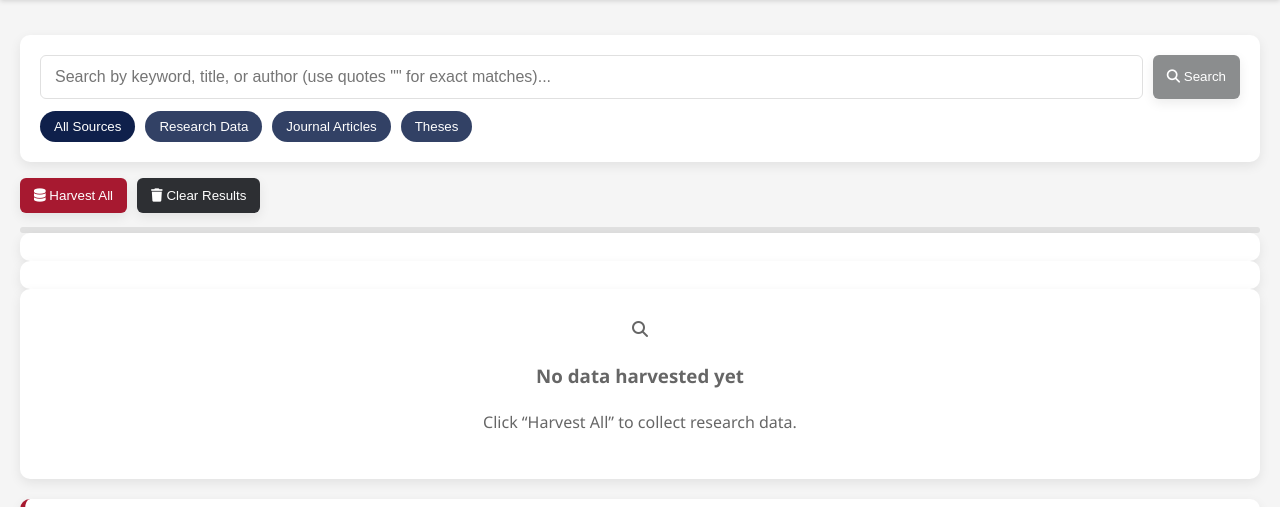
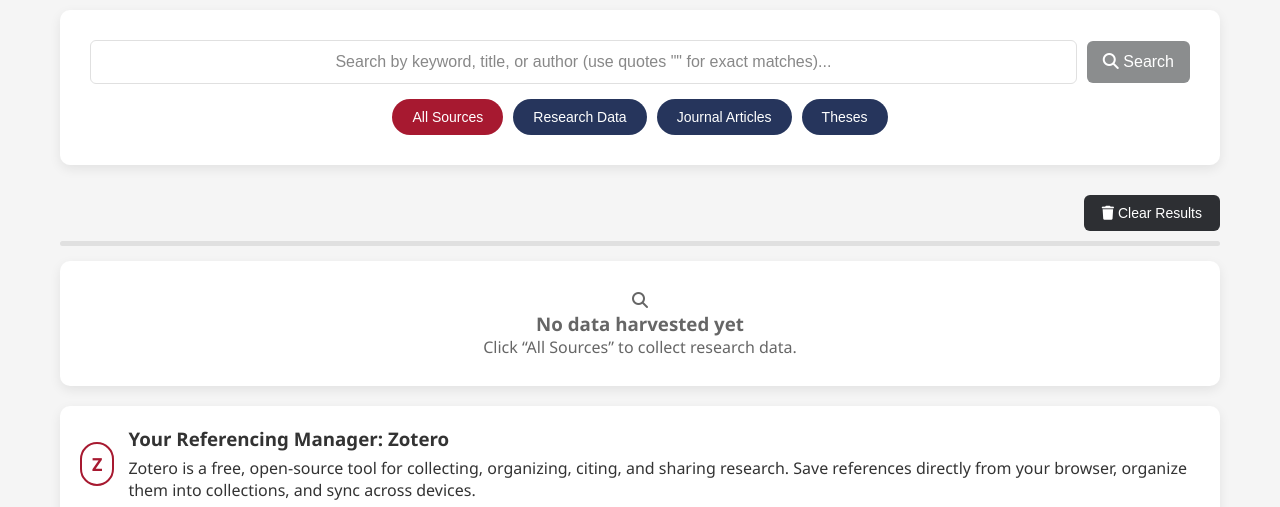
Before and after one commit to archiverepo1/InquiryBase, a plain HTML site: page index.html in a window 1280 px wide. Shown: the part 91-598 px from the top of the page. Drawn offline with Linux system fonts and the light colour scheme.

Commit message:
Update index.html

```diff
--- a/index.html
+++ b/index.html
@@ -5,11 +5,32 @@
   <meta name="viewport" content="width=device-width, initial-scale=1.0">
   <title>Library</title>
   <link rel="stylesheet" href="https://cdnjs.cloudflare.com/ajax/libs/font-awesome/6.4.0/css/all.min.css">
-  <link rel="stylesheet" href="style.css">
   <style>
+    :root {
+      --primary-color: #0F204B;
+      --secondary-color: #A71930;
+      --light-gray: #f5f5f5;
+      --medium-gray: #e0e0e0;
+      --dark-gray: #333;
+      --search-button-color: #8B8D8E;
+      --card-shadow: 0 4px 12px rgba(0,0,0,0.08);
+      --card-hover-shadow: 0 8px 24px rgba(0,0,0,0.12);
+    }
+
+    * { box-sizing: border-box; margin: 0; padding: 0; }
+
+    body {
+      background-color: var(--light-gray);
+      color: var(--dark-gray);
+      font-family: 'Segoe UI', Tahoma, Geneva, Verdana, sans-serif;
+      display: flex;
+      flex-direction: column;
+      min-height: 100vh;
+    }
+
     /* HEADER */
     .site-header {
-      background-color: #0F204B;
+      background-color: var(--primary-color);
       padding: 16px 24px;
       display: flex;
       align-items: center;
@@ -34,17 +55,176 @@
       color: #fff;
     }
 
-    /* Remove "Ready to harvest" */
-    .harvest-status { display: none !important; }
+    /* SEARCH SECTION */
+    .container { max-width: 1200px; margin: 0 auto; padding: 20px; flex: 1; }
 
-    /* Hide the old results header title */
-    .results-header h2.results-title {
-      display: none;
+    .search-section {
+      background: #fff;
+      border-radius: 10px;
+      box-shadow: var(--card-shadow);
+      padding: 30px;
+      margin-bottom: 30px;
+    }
+
+    .search-row {
+      display: flex;
+      gap: 10px;
+      margin-bottom: 15px;
+      align-items: center;
+    }
+
+    .search-input {
+      flex: 1;
+      border: 1px solid var(--medium-gray);
+      border-radius: 6px;
+      padding: 12px 14px;
+      font-size: 16px;
+      color: #333;
+    }
+
+    /* Center placeholder only */
+    .search-input::placeholder {
+      text-align: center;
+      color: #888;
+      opacity: 1;
+      font-weight: 500;
+    }
+
+    .btn.search-btn {
+      background: var(--search-button-color);
+      color: white;
+      border: none;
+      border-radius: 6px;
+      padding: 12px 16px;
+      cursor: pointer;
+      font-size: 16px;
+      transition: background 0.3s;
+    }
+    .btn.search-btn:hover { background: #707273; }
+
+    .source-tabs {
+      display: flex;
+      justify-content: center;
+      gap: 10px;
+      flex-wrap: wrap;
+      margin-top: 10px;
+    }
+
+    .tab {
+      background: var(--primary-color);
+      color: #fff;
+      border: none;
+      border-radius: 30px;
+      padding: 10px 20px;
+      font-size: 14px;
+      cursor: pointer;
+      opacity: 0.9;
+      transition: all 0.3s;
+    }
+    .tab:hover,
+    .tab.active {
+      opacity: 1;
+      background: var(--secondary-color);
+    }
+
+    /* RESULTS SECTION */
+    .results-section { margin-top: 20px; }
+    .results-header {
+      display: flex;
+      justify-content: flex-end;
+      align-items: center;
+      margin-bottom: 10px;
+    }
+
+    .btn.refresh-btn {
+      background: #2d2f33;
+      color: #fff;
+      border: none;
+      border-radius: 6px;
+      padding: 10px 18px;
+      font-size: 14px;
+      cursor: pointer;
+      transition: background 0.3s;
+    }
+    .btn.refresh-btn:hover { background: #444; }
+
+    .progress-bar {
+      height: 5px;
+      background: var(--medium-gray);
+      border-radius: 5px;
+      overflow: hidden;
+      margin-bottom: 15px;
+    }
+    .progress {
+      height: 100%;
+      background-color: var(--secondary-color);
+      width: 0%;
+      transition: width 0.5s;
+    }
+
+    .data-cards-container {
+      display: grid;
+      grid-template-columns: repeat(auto-fill, minmax(340px, 1fr));
+      gap: 22px;
+    }
+    .no-results {
+      text-align: center;
+      color: #666;
+      background: #fff;
+      border-radius: 10px;
+      box-shadow: var(--card-shadow);
+      padding: 28px;
+      grid-column: 1 / -1;
+    }
+
+    /* ZOTERO CARD */
+    .zotero-card {
+      background: #fff;
+      border-radius: 10px;
+      box-shadow: var(--card-shadow);
+      padding: 20px;
+      margin: 20px 0;
+    }
+    .zotero-head {
+      display: flex;
+      gap: 14px;
+      align-items: center;
+    }
+    .zotero-mark {
+      height: 44px;
+      width: 44px;
+      border-radius: 999px;
+      border: 2px solid var(--secondary-color);
+      display: flex;
+      align-items: center;
+      justify-content: center;
+      color: var(--secondary-color);
+      font-weight: 800;
+      font-size: 18px;
+    }
+    .zotero-card h3 { margin: 0 0 6px; }
+    .zotero-actions {
+      display: flex;
+      gap: 10px;
+      flex-wrap: wrap;
+      margin-top: 12px;
+    }
+    .zotero-actions a {
+      text-decoration: none;
+      background: var(--primary-color);
+      color: white;
+      padding: 8px 12px;
+      border-radius: 6px;
+      font-size: 14px;
+      transition: background 0.3s;
+    }
+    .zotero-actions a:hover {
+      background: var(--secondary-color);
     }
 
     /* FOOTER */
     .top-footer {
-      background-color: #0F204B;
+      background-color: var(--primary-color);
       color: white;
       padding: 30px 0;
       text-align: center;
@@ -63,7 +243,7 @@
       color: #ffffff;
     }
     .email-button {
-      background-color: #A71930;
+      background-color: var(--secondary-color);
       color: white;
       border: none;
       padding: 10px 18px;
@@ -76,16 +256,22 @@
       background-color: #8a1426;
     }
     .footer {
-      background-color: #0F204B;
+      background-color: var(--primary-color);
       color: #ffffff;
       text-align: center;
       padding: 12px 0;
       font-size: 14px;
       border-top: 1px solid rgba(255,255,255,0.2);
     }
+
+    @media (max-width: 768px) {
+      .search-row { flex-direction: column; }
+      .search-input { min-width: 100%; }
+    }
   </style>
 </head>
 <body>
+
   <!-- HEADER -->
   <header class="site-header">
     <img src="https://raw.githubusercontent.com/archiverepo1/InquiryBase/main/8eb8b5de-da57-4058-ab47-147005070d45.png"
@@ -94,12 +280,14 @@
     <span class="header-title">Library</span>
   </header>
 
-  <!-- MAIN CONTAINER -->
+  <!-- MAIN CONTENT -->
   <div class="container">
+
     <!-- SEARCH SECTION -->
     <section class="search-section">
       <div class="search-row">
-        <input type="text" class="search-input" placeholder='Search by keyword, title, or author (use quotes "" for exact matches)...' />
+        <input type="text" class="search-input"
+          placeholder='Search by keyword, title, or author (use quotes "" for exact matches)...'>
         <button class="btn search-btn"><i class="fas fa-search"></i> Search</button>
       </div>
 
@@ -111,26 +299,19 @@
       </div>
     </section>
 
-    <!-- RESULTS SECTION (without “Harvested Results” title) -->
+    <!-- RESULTS -->
     <section class="results-section">
       <div class="results-header">
-        <div class="results-actions" style="display:flex;justify-content:flex-end;gap:10px;">
-          <button class="btn harvest-btn"><i class="fas fa-database"></i> Harvest All</button>
-          <button class="btn refresh-btn"><i class="fas fa-trash"></i> Clear Results</button>
-        </div>
+        <button class="btn refresh-btn"><i class="fas fa-trash"></i> Clear Results</button>
       </div>
 
       <div class="progress-bar"><div class="progress"></div></div>
 
-      <div class="filters"></div>
-
-      <div class="results-content">
-        <div class="data-cards-container" id="dataCardsContainer">
-          <div class="no-results">
-            <i class="fas fa-search"></i>
-            <h3>No data harvested yet</h3>
-            <p>Click “Harvest All” to collect research data.</p>
-          </div>
+      <div class="data-cards-container" id="dataCardsContainer">
+        <div class="no-results">
+          <i class="fas fa-search"></i>
+          <h3>No data harvested yet</h3>
+          <p>Click “All Sources” to collect research data.</p>
         </div>
       </div>
     </section>
```
